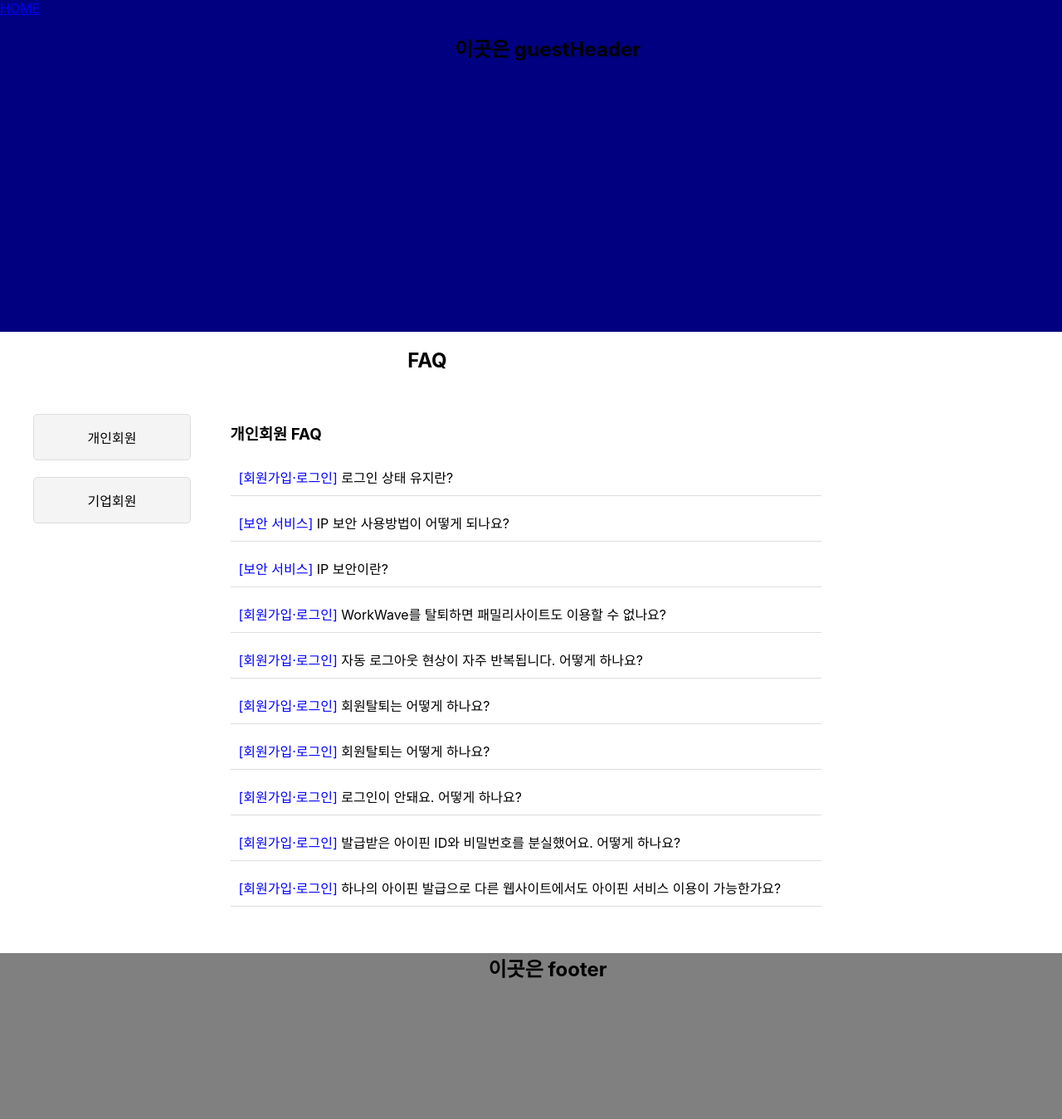
After one commit to sujimvm/WorkWave, a Spring Boot app: page /FAQ.go in a window 1280 px wide. The commit adds this page. Shown: the whole page at 83% size. Run offline with Spring Boot 4, Linux system fonts and the light colour scheme; some libraries are stand-ins or nearby versions.

Commit message:
개인, 기업 회원 FAQ 구현

```diff
--- a/Team2Project/src/main/java/com/Team2Project/WorkWave/controller/NoticeController.java
+++ b/Team2Project/src/main/java/com/Team2Project/WorkWave/controller/NoticeController.java
@@ -63,4 +63,11 @@ public class NoticeController {
 		return "notice/cont";
 	}
 
+	@GetMapping("FAQ.go")
+	public String FAQ() {
+
+		return "notice/FAQ";
+	}
+
+
 }
--- /dev/null
+++ b/Team2Project/src/main/resources/static/css/FAQ.css
@@ -0,0 +1,79 @@
+@charset "UTF-8";
+
+body {
+    font-family: Arial, sans-serif;
+}
+
+h2 {
+    text-align: center;
+}
+
+.mainContainer {
+    display: flex;
+    justify-content: space-between;
+    padding: 20px;
+}
+
+.sidebar {
+    width: 20%;
+    display: flex;
+    flex-direction: column;
+    align-items: flex-start;
+}
+
+.sidebar button {
+    width: 100%;
+    padding: 15px;
+    margin: 10px 0;
+    font-size: 16px;
+    cursor: pointer;
+    background-color: #f4f4f4;
+    border: 1px solid #ddd;
+    border-radius: 5px;
+}
+
+.sidebar button:hover {
+    background-color: #e9e9e9;
+}
+
+.content {
+    width: 75%;
+    padding-left: 20px;
+}
+
+.listContainer {
+    display: none;
+    width: 100%;
+}
+
+.listContainer.active {
+    display: block;
+}
+
+ul {
+    list-style: none;
+    padding: 0;
+}
+
+li {
+    margin-bottom: 10px;
+    cursor: pointer;
+    padding: 10px;
+    border-bottom: 1px solid #ddd;
+}
+
+li:hover {
+    background-color: #f9f9f9;
+}
+
+.FAQCont {
+    display: none;
+    margin-top: 10px;
+    padding: 10px;
+    background-color: #e0f7fa;
+    border-left: 3px solid #ccc;
+}
+
+.highlighted {
+    color: #0000ff;
+}
--- a/Team2Project/src/main/resources/templates/index.html
+++ b/Team2Project/src/main/resources/templates/index.html
@@ -16,6 +16,7 @@
 			<li><a th:href="@{main.go}">비회원</a></li>
 			<li><a th:href="@{comboard.go}">공고리스트</a></li>
 			<li><a th:href="@{company_insert.go}">기업회원가입페이지</a></li>
+			<li><a th:href="@{FAQ.go}">고객센터</a></li>
 			<li><a th:href="@{notice.go}">공지사항</a></li>
 			<li><a th:href="@{profile_writer}">이력서 작성</a></li>
 			<li><a th:href="@{profile_list}">이력서 리스트</a></li>
--- /dev/null
+++ b/Team2Project/src/main/resources/templates/notice/FAQ.html
@@ -0,0 +1,308 @@
+<!DOCTYPE html>
+<html xmlns:th="http://www.thymeleaf.org">
+<head>
+<meta charset="UTF-8">
+<title>Work Wave FAQ</title>
+<link rel="stylesheet" th:href="@{/css/include.css}">
+<link rel="stylesheet" th:href="@{/css/FAQ.css}">
+<script>
+	function showList(type) {
+		var userList = document.getElementById('userList');
+		var companyList = document.getElementById('companyList');
+
+		userList.classList.remove('active');
+		companyList.classList.remove('active');
+
+		if (type === 'user') {
+			userList.classList.add('active');
+		} else if (type === 'company') {
+			companyList.classList.add('active');
+		}
+	}
+
+	function toggleDetail(event) {
+		var cont = event.currentTarget.querySelector('.FAQCont');
+
+		if (cont.style.display === 'block') {
+			cont.style.display = 'none';
+		} else {
+			cont.style.display = 'block';
+		}
+	}
+</script>
+</head>
+<body onload="showList('user')">
+	<div th:include="include/header::guestHeader"></div>
+	<div layout:fragment="content" class="content">
+		<h2>FAQ</h2>
+
+		<div class="mainContainer">
+			<div class="sidebar">
+				<button onclick="showList('user')">개인회원</button>
+				<button onclick="showList('company')">기업회원</button>
+			</div>
+
+			<div class="content">
+				<div id="listContainer">
+					<div id="userList" class="listContainer">
+						<h3>개인회원 FAQ</h3>
+						<ul>
+							<li onclick="toggleDetail(event)"><span class="highlighted">[회원가입·로그인]</span>
+								로그인 상태 유지란?
+								<div class="FAQCont">
+									편리하게 로그인 상태를 유지할 수 있는 기능입니다. <br> ‘로그인 상태 유지’를 체크한 후
+									로그인하면, 로그아웃하거나 브라우저의 쿠키를 삭제하기 전까지는 로그인 상태가 계속 유지됩니다. <br>
+									단, 1주 동안 동일 브라우저로 해당 기기(PC, 스마트폰 등)에서 WorkWave를 사용하지 않는다면 ‘로그인
+									상태 유지’는 해제될 수 있습니다. <br> <br> - 이 기능을 이용함으로써 발생하는 보안
+									문제의 책임은 본인에게 있습니다. <br> - 브라우저에서 제공하는 ‘개인정보보호 브라우징
+									(InPrivate 브라우징)’ 상태로 이용할 경우 쿠키가 저장되지 않아 ‘로그인 상태 유지’ 기능을 사용할 수
+									없습니다. <br> <br> · 해제방법 <br> - 방법1. 로그아웃하면 ‘로그인
+									상태 유지’가 바로 해제됩니다. <br> - 방법2. 브라우저 캐시 및 쿠키를 삭제하면 ‘로그인 상태
+									유지’가 해제됩니다.
+								</div></li>
+							<li onclick="toggleDetail(event)"><span class="highlighted">[보안 서비스]</span> IP 보안 사용방법이 어떻게
+								되나요?
+								<div class="FAQCont">
+									1. 로그인 박스에 기본적으로 IP보안 ON으로 세팅되어 있어 로그인만 하시면 IP보안이 동작됩니다. <br>
+									<br>2. 만약 IP보안을 원하지 않고 이전과 동일한 서비스를 이용하고 싶으신 회원님께서는 IP보안을
+									OFF 한 상태에서 로그인하시면 됩니다. <br> <br>3. 만약 한번 IP보안을 OFF한
+									컴퓨터에서는 30일간 OFF상태가 지속되어 이용하실 수 있습니다. <br>(단, 다른 컴퓨터를
+									이용하거나, 쿠키를 삭제할 경우에는 다시 IP보안은 ON상태로 변경됩니다.) <br> <br>4.
+									IP보안이 동작중일 경우에는 회원님의 PC와 네트워크 환경에 따라 지속적으로 자동 로그아웃 될 수 있으며,
+									로그인이 불편하실 경우에는 로그인시 IP보안을 OFF한 후 이용하시면 됩니다. 단, IP보안 서비스는 받으실 수
+									없습니다. <br>
+								</div>
+							</li>
+							<li onclick="toggleDetail(event)"><span class="highlighted">[보안 서비스]</span> IP 보안이란?
+								<div class="FAQCont">체크하여 멀리 떨어진 장소에서 부정한 방법으로 로그인 권한을
+									이용하는 것을 차단할 수 있는 서비스 입니다.</div>
+							</li>
+							<li onclick="toggleDetail(event)"><span class="highlighted">[회원가입·로그인]</span> WorkWave를 탈퇴하면
+								패밀리사이트도 이용할 수 없나요?
+								<div class="FAQCont">
+									WorkWave 패밀리사이트는 한 개의 아이디로 통합되어 운영되므로, WorkWave, 알바몬, 캠퍼스몬
+									사이트에서 모두 탈퇴 처리가 됩니다. <br> <br>이 점 유의하셔서 탈퇴하시기 전에 신중히
+									고려하시기 바랍니다.
+								</div>
+							</li>
+							<li onclick="toggleDetail(event)"><span class="highlighted">[회원가입·로그인]</span> 자동 로그아웃 현상이 자주
+								반복됩니다. 어떻게 하나요?
+								<div class="FAQCont">
+									개인 정보 보안을 위하여 100분 이상 사이트 이용이 없는 경우 자동 로그아웃이 설정되어 있습니다. 이력서
+									등록/수정 중에는 이 점 유의해 주시기 바랍니다. <br> <br>또한 IE 6.0의 버그로
+									인하여 본의아닌 피해를 보고 계실수 있으므로 다음과 같이 조치 해 보시기 바랍니다. <br> <br>1.
+									다른 응용프로그램을 모두 닫으신 후 한 개의 익스플로러만 열어주세요. <br>2. 도구
+									&gt;인터넷옵션&gt; 일반 에서 가운데 임시 인터넷 파일 부분의 [설정]을 클릭하셔서 저장된 페이지의
+									새버전확인을 [자동으로 ==&gt; 페이지 열때마다]로 변경해 주세요. <br>3. 도구 -&gt;
+									인터넷 옵션 -&gt; 보안설정에서 [기본 수준] 으로 선택하신 후 인터넷 옵션 -&gt; 개인정보&gt; 편집
+									-&gt; workwave.co.kr 입력 -&gt; 허용 버튼 클릭해 주세요. <br>4. 임시 인터넷
+									파일의 [파일삭제]버튼을 클릭하셔서 캐쉬에 남은 페이지들을 모두 삭제해 주세요. <br> <br>또한
+									PC에 보안프로그램이나 방화벽이 설치되어 있는지 확인(사내 시스템관리자가 알고 있음) 해주시기 바랍니다. <br>
+									<br>회사나 학교 PC는 방화벽이 설치되어 있을경우 일부기능을 이용하지 못하거나 접속이 어려울 수
+									있습니다. <br> <br>
+								</div>
+							</li>
+							<li onclick="toggleDetail(event)"><span class="highlighted">[회원가입·로그인]</span> 회원탈퇴는 어떻게 하나요?
+								<div class="FAQCont">
+									WorkWave 회원탈퇴는 아래 절차에 따라 진행하실 수 있습니다. <br> <br>1단계.
+									회원 로그인 후 고객센터 <strong><font color="orange">[회원탈퇴
+											신청]</font></strong>을 클릭해 주세요. <br> <br>2단계. 탈퇴 전 유의 사항을 반드시 확인 하신 후
+									탈퇴 신청폼을 작성해 주세요. <br> <br>3단계. 탈퇴 신청이 완료되면 고객센터에서 확인
+									후 결과 처리를 통보해 드립니다. <br> <br>※ 통합아이디 활용으로 회원 탈퇴 시
+									WorkWave, 알바몬, 캠퍼스몬의 회원 정보도 삭제되므로 신중히 고려하시기 접수해 주시기 바랍니다.
+								</div>
+
+
+							</li>
+							<li onclick="toggleDetail(event)"><span class="highlighted">[회원가입·로그인]</span> 회원탈퇴는 어떻게 하나요?
+								<div class="FAQCont">
+									WorkWave 회원탈퇴는 아래 절차에 따라 진행하실 수 있습니다. <br> <br>1단계.
+									회원 로그인 후 고객센터 <strong><font color="orange">[회원탈퇴
+											신청]</font></strong>을 클릭해 주세요. <br> <br>2단계. 탈퇴 전 유의 사항을 반드시 확인 하신 후
+									탈퇴 신청폼을 작성해 주세요. <br> <br>3단계. 탈퇴 신청이 완료되면 고객센터에서 확인
+									후 결과 처리를 통보해 드립니다. <br> <br>※ 통합아이디 활용으로 회원 탈퇴 시
+									WorkWave, 알바몬, 캠퍼스몬의 회원 정보도 삭제되므로 신중히 고려하시기 접수해 주시기 바랍니다.
+								</div>
+							</li>
+							<li onclick="toggleDetail(event)"><span class="highlighted">[회원가입·로그인]</span> 로그인이 안돼요. 어떻게
+								하나요?
+								<div class="FAQCont">
+									로그인이 되지 않을 경우 회원님의 PC 설정상태를 확인해 주시기 바랍니다. <br> <br> <br>
+									<strong>1. 쿠키 등 검색 기록을 삭제해 주세요. </strong> <br>(1) 브라우저 실행
+									&gt; 도구 &gt; 인터넷 옵션 &gt; 일반 &gt; 검색 기록 &gt; [삭제] 클릭해 주세요. <br>(2)
+									맨 위 [즐겨찾기 웹 사이트 데이터 보존]을 제외하고 모든 항목에 체크한 후 아래 [삭제] 버튼 클릭해 주세요.
+									<br>(3) 검색 기록 삭제가 완료되면 인터넷 옵션 창의 [확인] 버튼을 클릭하세요. <br>(4)
+									띄워놓았던 인터넷 브라우저를 모두 닫고 새로 인터넷 브라우저를 열어 WorkWave 로그인을 해주세요. <br>
+									<br> <strong> 2. 보안 수정 재설정</strong> <br>(1) 브라우저 실행
+									&gt; 도구 &gt; 인터넷 옵션 &gt; 보안 &gt; 인터넷 메뉴를 클릭하고, 보안 수준을 [기본 수준]
+									클릭해 주세요. <br>(2) 신뢰할 수 있는 사이트 &gt; 사이트 버튼 클릭 후
+									[*.workwave.co.kr]을 추가하여 등록해 주세요. <br>(3) 인터넷 옵션 창의 [확인]
+									버튼을 클릭하세요. <br>(4) 띄워놓았던 인터넷 브라우저를 모두 닫고 새로 인터넷 브라우저를 열어
+									WorkWave 로그인을 해주세요. <br> <br> <strong> 3.
+										제한된 사이트에서 해지 </strong> <br>(1) 브라우저 실행 &gt; 도구 &gt; 인터넷 옵션 &gt; 보안
+									&gt; 제한된 사이트 클릭하고 [사이트] 버튼을 클릭해 주세요. <br>(2) 제한된 사이트로
+									WorkWave가 등록되어 있다면, 선택하신 후 우측의 [제거] 버튼을 클릭해 주세요. <br>(3)
+									인터넷 옵션 창의 [확인] 버튼을 클릭하세요. <br>(4) 띄워놓았던 인터넷 브라우저를 모두 닫고 새로
+									인터넷 브라우저를 열어 WorkWave 로그인을 해주세요. <br> <br> <br>위
+									항목에 해당하지 않는 경우 WorkWave 고객센터로 문의주시면 확인 후 안내 드리도록 하겠습니다. <br>
+									<br> <strong>[WorkWave 고객센터] </strong> <br>· ☎:
+									9043-7042 <br> · E-mail: ftvkal98@naver.com 전화를 주시거나 메일로
+									내용을 보내주시기 바랍니다.
+								</div>
+
+							</li>
+							<li onclick="toggleDetail(event)"><span class="highlighted">[회원가입·로그인]</span> 발급받은 아이핀 ID와
+								비밀번호를 분실했어요. 어떻게 하나요?
+								<div class="FAQCont">
+									발급받으신 본인확인기관 아이핀 팝업창에서 "아이핀 아이디/비밀번호 찾기" 메뉴를 통해 확인할 수 있습니다. <br>
+									<br>임시비밀번호는 이메일, 신용카드, 공인인증서, 휴대폰 인증 방법을 통해 재설정 하실 수 있습니다.
+								</div>
+
+							</li>
+							<li onclick="toggleDetail(event)"><span class="highlighted">[회원가입·로그인]</span> 하나의 아이핀 발급으로 다른
+								웹사이트에서도 아이핀 서비스 이용이 가능한가요?
+								<div class="FAQCont">발급하신 아이핀으로 WorkWave뿐만 아니라 타 사이트에서도
+									동일하게 인증 수단으로 사용하실 수 있습니다.</div>
+
+							</li>
+						</ul>
+					</div>
+					<div id="companyList" class="listContainer">
+						<h3>기업회원 FAQ</h3>
+						<ul>
+							<li onclick="toggleDetail(event)"><span class="highlighted">[보안 서비스]</span> 계정에서 발생한 지원자 개인정보
+								접속기록을 확인하고 싶으면 어떻게 해야하나요?
+								<div class="FAQCont">
+									회원님의 요청이 있을 경우 기업회원의 개인정보 접속기록을 제공하고 있습니다. 지원자 또는 인재의 개인정보가 포함된
+									페이지 접근 시 모든 접속기록을 1년간 보관하고 있습니다. <br>개인정보 접속기록 확인이 필요하실 경우
+									아이디, 90일 내 발급한 사업자등록증명원, 확인하고자 하는 기간을 포함하여 고객센터
+									(ftvkal98@naver.com) 를 통해 문의해주세요. <br>업무처리는 영업일 기준 최대 5일까지
+									소요될 수 있습니다.
+								</div>
+							</li>
+							<li onclick="toggleDetail(event)"><span class="highlighted">[보안 서비스]</span> 2단계 인증 담당자 없이 인증할
+								수 있나요?
+								<div class="FAQCont">
+									가입자 또는 2단계 인증 담당자가 회사 이메일 도메인을 등록한 경우, 본인의 회사 이메일로 인증번호를 수신할 수
+									있습니다. <br> <br>- 회사 이메일 도메인은 1개만 등록 할 수 있습니다. <br>-
+									포털 도메인 (naver, gmail 등)은 등록할 수 없습니다. <br>- 메뉴 위치 : 기업정보관리
+									&gt; 2단계 인증 관리
+								</div>
+							</li>
+							<li onclick="toggleDetail(event)"><span class="highlighted">[보안 서비스]</span> 2단계 인증 담당자는 어떻게
+								등록 하나요?
+								<div class="FAQCont">
+									1. 가입자 또는 2단계 인증 담당자에게 새로운 담당자 등록 요청 <br> <br>2. 가입자
+									또는 2단계 인증 담당자의 경우, 본인 확인 후 새로운 담당자 등록 가능 <br>- 가입자는 이메일,
+									담당자는 등록된 휴대전화번호 또는 이메일을 통해 본인 인증을 완료 할 수 있습니다. <br>- 본인확인
+									인증은 해당 브라우저에서 인증 당일만 유효 합니다. <br>- 메뉴 위치 : 기업정보관리 &gt; 2단계
+									인증 관리 <br> <br>3. 새로운 담당자 정보 등록 <br>- 담당자로 등록 시,
+									해당 정보로 2단계 인증 번호를 수신할 수 있습니다.
+
+								</div>
+							</li>
+							<li onclick="toggleDetail(event)"><span class="highlighted">[보안 서비스]</span> 2단계 인증이란?
+								<div class="FAQCont">
+									2단계 인증은 기업/서치펌회원 계정 도용 시, 인재 또는 지원자의 개인정보보호를 위한 이중 보안 서비스입니다. <br>
+									<br>인재 또는 지원자의 개인 정보를 조회할 수 있는 페이지에 접속 시, 구직자의 개인 정보 보호 등을
+									위하여 추가 인증 절차가 필수로 진행됩니다. <br> <br>2단계 인증은 PC웹,
+									모바일(웹/앱) 모두 해당됩니다. <br> <br>인증 위치 <br>1. 인재정보 접근
+									시 <br>2. 지원자 이력서 열람 시 <br> <br>인증 기준 <br>-
+									브라우저 당 1회 <br> <br>인증 유효기간 <br>- 6개월 <br> <br>인증
+									방법 <br>- 가입자 또는 2단계 인증 담당자의 휴대전화번호, 이메일로 인증 가능 <br>-
+									회사 이메일 도메인 설정 시, 본인의 회사 메일로 인증 가능 <br> <br>인증내역 확인 <br>-
+									기업정보관리 &gt; 2단계 인증 내역 <br> <br>2단계 인증 담당자 확인 <br>-
+									기업정보관리 &gt; 2단계 인증 관리 <br>
+
+								</div>
+							</li>
+							<li onclick="toggleDetail(event)"><span class="highlighted">[회원가입·로그인]</span> 로그인 상태 유지란?
+								<div class="FAQCont">
+									편리하게 로그인 상태를 유지할 수 있는 기능입니다. <br>‘로그인 상태 유지’를 체크한 후 로그인하면,
+									로그아웃하거나 브라우저의 쿠키를 삭제하기 전까지는 로그인 상태가 계속 유지됩니다. <br>단, 24시간
+									동안 동일 브라우저로 해당 기기(PC, 스마트폰 등)에서 잡코리아를 사용하지 않는다면 ‘로그인 상태 유지’는
+									해제될 수 있습니다. <br> <br>· 유의사항 <br> - 개인정보 보호를 위해
+									개인 기기(PC, 스마트폰 등)에서만 사용해 주세요. <br> - 이 기능을 이용함으로써 발생하는 보안
+									문제의 책임은 본인에게 있습니다. <br> - 브라우저에서 제공하는 ‘개인정보보호 브라우징
+									(InPrivate 브라우징)’ 상태로 이용할 경우 쿠키가 저장되지 않아 ‘로그인 상태 유지’ 기능을 사용할 수
+									없습니다. <br> <br>· 해제방법 <br> - 방법1. 로그아웃하면 ‘로그인 상태
+									유지’가 바로 해제됩니다. <br> - 방법2. 브라우저 캐시 및 쿠키를 삭제하면 ‘로그인 상태 유지’가
+									해제됩니다. <br>
+
+								</div>
+							</li>
+							<li onclick="toggleDetail(event)"><span class="highlighted">[회원가입·로그인]</span> 회원가입이 되지 않는데
+								어떻게 하나요?
+								<div class="FAQCont">
+									회원가입 진행이 원활하지 않으신가요? <br>지금부터 아래 순서에 따라 인터넷 설정을 변경하여 주시기
+									바랍니다. <br> <b>(Internet Explorer 기준)</b> <br> <br>
+									<strong>가이드</strong> <br>① 브라우저에서 도구의 인터넷 옵션 클릭 &gt; 인터넷
+									옵션 창에서 [일반] 탭의 `검색 기록` 삭제 <br> &gt; 검색기록 삭제 창에서 설정값을 <font
+										color="#0061f7"><b>모두 체크 후 삭제</b></font> <br>② [일반] 탭의
+									`검색 기록` 설정 클릭 &gt; 웹 사이트 데이터 설정 <br> &gt; [임시 인터넷 파일] 탭의
+									설정을 <font color="#0061f7"><b>"웹 페이지를 열 때마다(E)"</b></font>로 설정
+									확인 <br>③ 인터넷 옵션 [보안]탭에서 `신뢰할 수 있는 사이트`를 선택 한 후[기본수준]클릭 <br>
+									&gt; `신뢰할 수 있는 사이트`를 선택 [사이트]버튼 클릭 &gt; 웹사이트 추가에 &gt;<font
+										color="#0061f7"><b>"workwave.co.kr"</b></font>추가 후 닫기 <br>④
+									인터넷 옵션 [보안]탭에서 `제한된 사이트`를 선택 한 후[기본수준]클릭 <br> &gt; 제한된
+									사이트에서 잡코리와 관련된 웹사이트가 있다면 <font color="#0061f7"><b>모두
+											제거</b></font> <br>⑤ 브라우저에서 도구의 인터넷 옵션 클릭 &gt; 인터넷 옵션 창에서 [개인정보] 탭의
+									<font color="#0061f7"><b>"팝업 차단 사용(B)"</b></font> 체크 해제 <br>⑥
+									인터넷 옵션 창의 [고급]탭을 선택 &gt; <font color="#0061f7"><b>"고급설정
+											복원(R)"</b></font> 클릭 <br> <br>위와 같이 설정하였으나, 지속적으로 회원가입이 어려우신
+									경우, 인터넷 옵션 [고급] 탭에서 <br>Internet Explorer의 설정을 기본 상태대로 <font
+										color="#0061f7"><b>[원래대로]</b></font>를 클릭해주시기 바랍니다. <br> <br>브라우저의
+									기본 설정을 <font color="#0061f7"><b>[원래대로]</b></font>로 클릭하여 설정하신
+									이후에도 회원가입이 되지 않으시는 경우, <br>사용하시는 <font color="#0061f7"><b>브라우저의
+											업데이트 된 버전</b></font>을 설치하시는 것을 권해드립니다. <br> <br> <a
+										href="https://support.microsoft.com/ko-kr/help/17621/internet-explorer-downloads"
+										target="n"><font color="#0061f7"> ▶ IE11 설치하러 바로 가기</font></a>&lt;-
+									Click <br> <br>
+
+								</div>
+							</li>
+							<li onclick="toggleDetail(event)"><span class="highlighted">[회원가입·로그인]</span> 아이핀(I-Pin)이란
+								무엇인가요?
+								<div class="FAQCont">
+									아이핀(i-PIN)이란? <br> <br>주민등록번호를 대신하여 본인임을 확인할 수 있는 사이버
+									신원확인 번호입니다. <br> <br>아이핀을 이용하여 잡코리아에 회원가입을 하시려면 아이핀을
+									발급하는 기관을 통해 아이핀을 발급하신 후 회원가입을 할 수 있습니다. <br> <br>아이핀은
+									아래 아이핀 발급기관을 통해 자유롭게 발급받을 수 있습니다. <br> <br>1.
+									서울신용평가정보 siren24.com / 1577-1006 <br>2. 나이스신용평가정보
+									idcheck.co.kr / 1588-2486 <br>3. 코리아크레딧뷰로 ok-name.co.kr /
+									02)708-1000 <br>4. 공공아이핀센터 gpin.go.kr / 02)818-3050
+
+								</div>
+							</li>
+							<li onclick="toggleDetail(event)"><span class="highlighted">[회원가입·로그인]</span> 아이핀을 발급받으려면
+								이용자가 별도의 비용을 부담해야 하나요?
+								<div class="FAQCont">아이핀을 이용하시려는 회원님께서는 별도의 비용부담 없이 아이핀의
+									가입, 발급, 인증 등의 절차를 수행하실 수 있습니다.</div>
+							</li>
+							<li onclick="toggleDetail(event)"><span class="highlighted">[회원가입·로그인]</span> 하나의 아이핀 발급으로 다른
+								웹사이트에서도 아이핀 서비스 이용이 가능한가요?
+								<div class="FAQCont">발급하신 아이핀으로 잡코리아뿐만 아니라 타 사이트에서도 동일하게
+									인증 수단으로 사용하실 수 있습니다.</div>
+							</li>
+							<li onclick="toggleDetail(event)"><span class="highlighted">[회원가입·로그인]</span> 비밀번호를 잊어버렸어요.
+								어떻게 하나요?
+								<div class="FAQCont">
+									비밀번호 찾기는 잡코리아 첫 화면에서 하실 수 있습니다. <br> <br>1단계. 잡코리아 첫
+									화면의 우측에 위치한 로그인 박스의 <font color="orange"><strong>[비밀번호
+											찾기]</strong></font>를 클릭해 주세요. <br> <br>2단계. 가입 시 등록된 아이디, 가입자명,
+									사업자등록번호를 정확히 입력해 주세요. <br> <br>3단계. 본인 확인 완료 후에 가입 시
+									등록한 이메일로 임시 비밀번호를 발송해 드립니다. <br> <br>* 위 방법으로 비밀번호
+									확인이 힘드신 경우 페이지 하단의 비밀번호 분실신고로 접수해 주시면 임시비밀번호를 발송해 드립니다.
+
+								</div>
+							</li>
+
+						</ul>
+					</div>
+				</div>
+			</div>
+		</div>
+	</div>
+	<div th:include="include/footer::footer"></div>
+</body>
+</html>
```
Also changed, not shown: Team2Project/src/main/resources/templates/notice/cont.html (+6 -6 lines).
